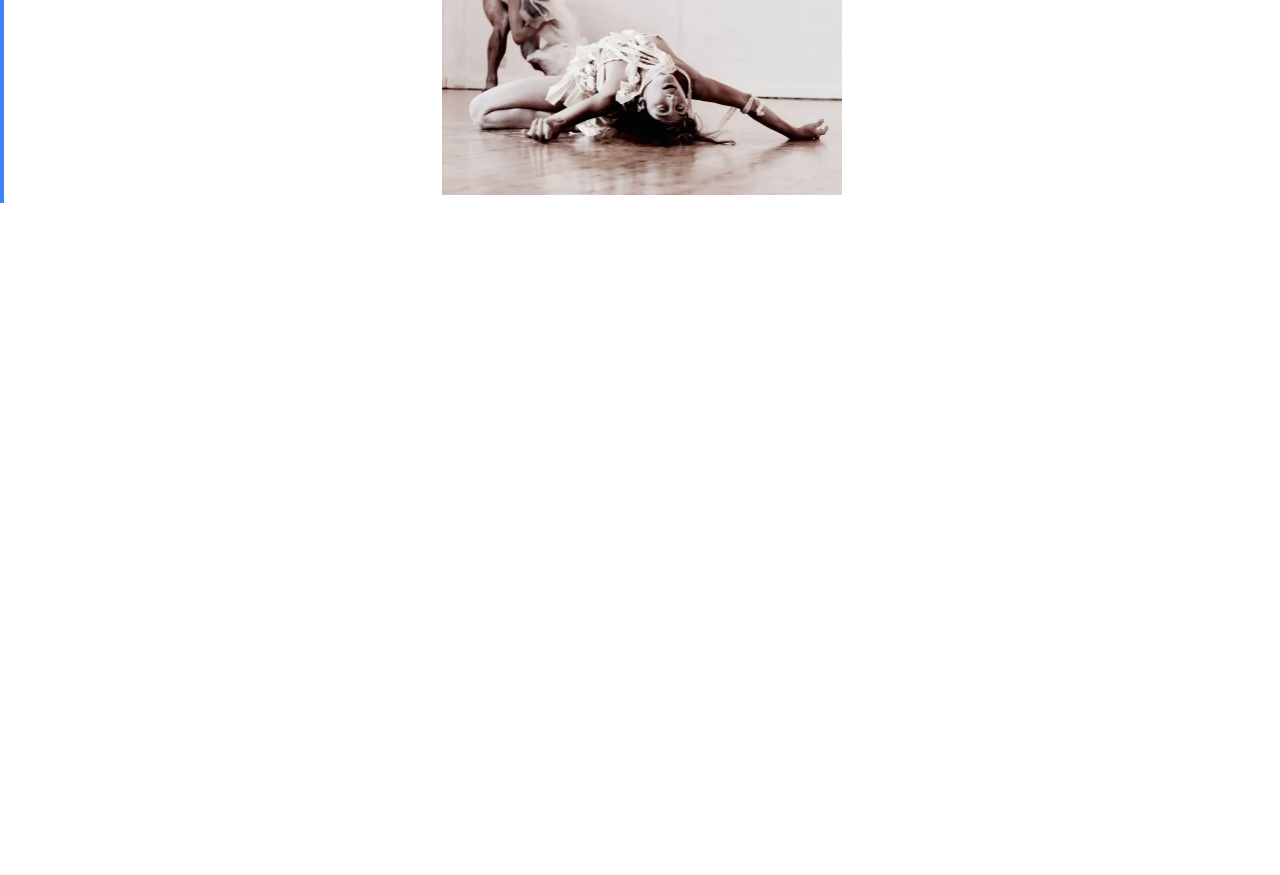
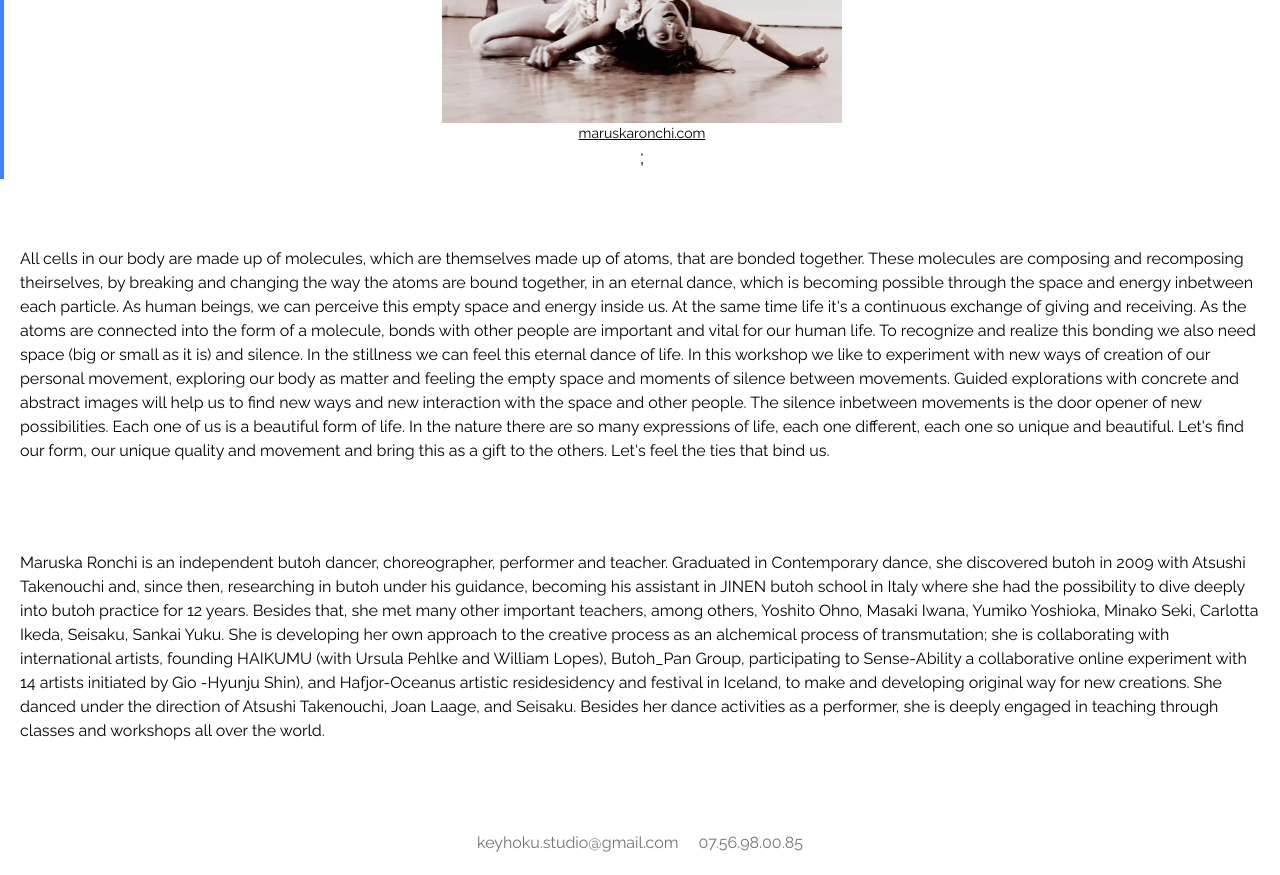
Before and after one commit to jolysnicolas1/keihoku, a Next.js app: page /butoh in a window 1280 px wide. Shown: the part 520-1395 px from the top of the page. Before the commit the page ends 896 px from the top, so only its background shows below. Built offline with nearby package versions, Linux system fonts and the light colour scheme.

Commit message:
add text and links

```diff
--- a/app/butoh/page.tsx
+++ b/app/butoh/page.tsx
@@ -1,11 +1,12 @@
 import Image from "next/image"
 import maru from 'public/maru.webp'
+import Footer from "../Footer"
+import Link from "next/link"
 
 
 export default function Home() {
     return (
       <main className="min-h-screen pt-12 flex flex-col space-y-12">
-          <h1>Butoh workshop</h1>
           <div className="w-screen border-t-4 border-l-4 border-blue-500 flex flex-col align-center text-xl space-y-3 p-2">
             <div className="font-medium">
                 <p className='text-cyan-200'>MOLECULAR.DANCE/BUTOH</p>
@@ -32,8 +33,21 @@ export default function Home() {
                     width={400}
                     alt="maru"
                     />
+                <Link className="text-sm underline" href="https://maruskaronchi.com">maruskaronchi.com</Link>;
             </div>
         </div>
+        <div className="p-5">
+            <p>
+            All cells in our body are made up of molecules, which are themselves made up of atoms, that are bonded together. These molecules are composing and recomposing theirselves, by breaking and changing the way the atoms are bound together, in an eternal dance, which is becoming possible through the space and energy inbetween each particle. As human beings, we can perceive this empty space and energy inside us. At the same time life it's a continuous exchange of giving and receiving. As the atoms are connected
+into the form of a molecule, bonds with other people are important and vital for our human life. To recognize and realize this bonding we also need space (big or small as it is) and silence. In the stillness we can feel this eternal dance of life. In this workshop we like to experiment with new ways of creation of our personal movement, exploring our body as matter and feeling the empty space and moments of silence between movements. Guided explorations with concrete and abstract images will help us to find new ways and new interaction with the space and other people. The silence inbetween movements is the door opener of new possibilities. Each one of us is a beautiful form of life. In the nature there are so many expressions of life, each one different, each one so unique and beautiful. Let's find our form, our unique quality and movement and bring this as a gift to the others. Let's feel the ties that bind us.
+            </p>
+        </div>
+        <div className="p-5">
+            <p>
+            Maruska Ronchi is an independent butoh dancer, choreographer, performer and teacher. Graduated in Contemporary dance, she discovered butoh in 2009 with Atsushi Takenouchi and, since then, researching in butoh under his guidance, becoming his assistant in JINEN butoh school in Italy where she had the possibility to dive deeply into butoh practice for 12 years. Besides that, she met many other important teachers, among others, Yoshito Ohno, Masaki Iwana, Yumiko Yoshioka, Minako Seki, Carlotta Ikeda, Seisaku, Sankai Yuku. She is developing her own approach to the creative process as an alchemical process of transmutation; she is collaborating with international artists, founding HAIKUMU (with Ursula Pehlke and William Lopes), Butoh_Pan Group, participating to Sense-Ability a collaborative online experiment with 14 artists initiated by Gio -Hyunju Shin), and Hafjor-Oceanus artistic residesidency and festival in Iceland, to make and developing original way for new creations. She danced under the direction of Atsushi Takenouchi, Joan Laage, and Seisaku. Besides her dance activities as a performer, she is deeply engaged in teaching through classes and workshops all over the world.
+            </p>
+        </div>
+        <Footer></Footer>
       </main>
     )
   }
```
